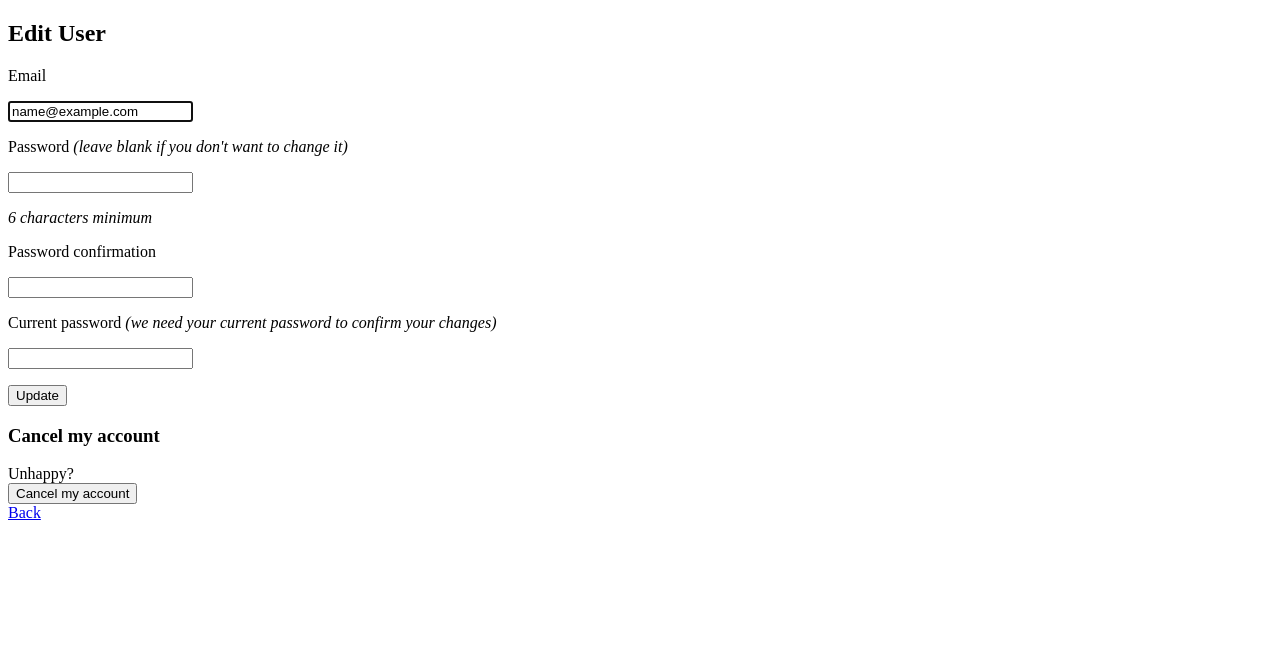
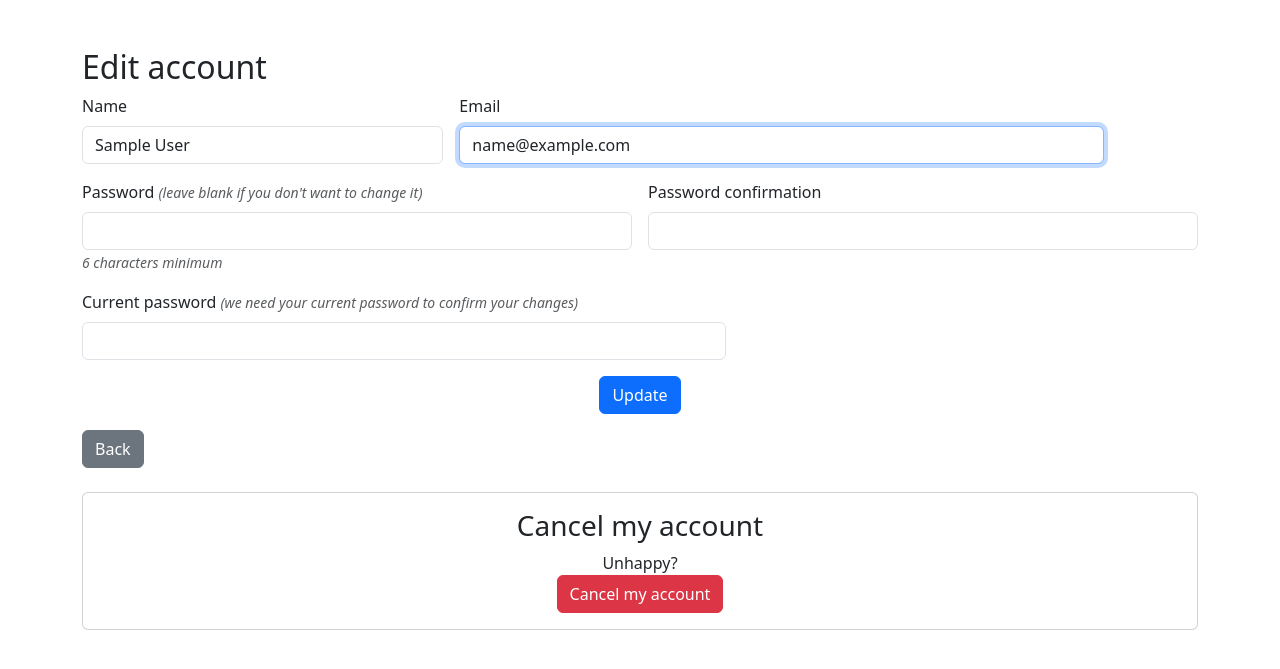
Before and after one commit to PabloEGonz/bugget-app, a Rails app: page /users/edit in a window 1280 px wide. Shown: the top 669 px of the page. Run offline with Rails 7, Linux system fonts and the light colour scheme; the visitor is signed in with stand-in values (Sample User, id 1); some libraries are stand-ins or nearby versions.

Commit message:
Style user views with bootstrap

```diff
--- /dev/null
+++ b/app/views/devise/registrations/edit.html.erb
@@ -0,0 +1,45 @@
+<div class="mt-5">
+  <h2>Edit <%= "account" || resource_name.to_s.humanize %></h2>
+  <%= form_for(resource, as: resource_name, url: registration_path(resource_name), html: { method: :put }) do |f| %>
+    <%= render "devise/shared/error_messages", resource: resource %>
+    <div class="row g-3">
+      <div class="col-md-4">
+        <%= f.label :name, class: "form-label" %>
+        <%= f.text_field :name, class: "form-control" %>
+      </div>
+      <div class="col-md-7">
+        <%= f.label :email, class: "form-label" %>
+        <%= f.email_field :email, autofocus: true, autocomplete: "email", class: "form-control" %>
+      </div>
+      <% if devise_mapping.confirmable? && resource.pending_reconfirmation? %>
+        <div>Currently waiting confirmation for: <%= resource.unconfirmed_email %></div>
+      <% end %>
+      <div class="col-md-6">
+        <%= f.label :password, class: "form-label" %> <i class="form-text">(leave blank if you don't want to change it)</i>
+        <%= f.password_field :password, autocomplete: "new-password", class: "form-control" %>
+        <% if @minimum_password_length %>
+          <em class="form-text"><%= @minimum_password_length %> characters minimum</em>
+        <% end %>
+      </div>
+      <div class="col-md-6">
+        <%= f.label :password_confirmation, class: "form-label" %>
+        <%= f.password_field :password_confirmation, autocomplete: "new-password", class: "form-control" %>
+      </div>
+      <div class="col-md-7">
+        <%= f.label :current_password, class: "form-label" %> <i class="form-text">(we need your current password to confirm your changes)</i>
+        <%= f.password_field :current_password, autocomplete: "current-password", class: "form-control" %>
+      </div>
+      <div class="actions text-center">
+        <%= f.submit "Update", class: "btn btn-primary" %>
+      </div>
+    </div>
+  <% end %>
+  <div class="my-3">
+    <%= link_to "Back", :back, class: 'btn btn-secondary text-center' %>
+  </div>
+  <div class="card text-center py-3 my-4">
+    <h3>Cancel my account</h3>
+    <div>Unhappy? <%= button_to "Cancel my account", registration_path(resource_name), data: { confirm: "Are you sure?", turbo_confirm: "Are you sure?" }, method: :delete,
+class: 'btn btn-danger' %></div>
+  </div>
+</div>
--- a/app/views/layouts/application.html.erb
+++ b/app/views/layouts/application.html.erb
@@ -5,12 +5,12 @@
     <meta name="viewport" content="width=device-width,initial-scale=1">
     <%= csrf_meta_tags %>
     <%= csp_meta_tag %>
-
     <%= stylesheet_link_tag "application", "data-turbo-track": "reload" %>
     <%= javascript_importmap_tags %>
+    <link href="https://cdn.jsdelivr.net/npm/bootstrap@5.3.1/dist/css/bootstrap.min.css" rel="stylesheet" integrity="sha384-4bw+/aepP/YC94hEpVNVgiZdgIC5+VKNBQNGCHeKRQN+PtmoHDEXuppvnDJzQIu9" crossorigin="anonymous">
+    <script src="https://cdn.jsdelivr.net/npm/bootstrap@5.3.1/dist/js/bootstrap.bundle.min.js" integrity="sha384-HwwvtgBNo3bZJJLYd8oVXjrBZt8cqVSpeBNS5n7C8IVInixGAoxmnlMuBnhbgrkm" crossorigin="anonymous"></script>
   </head>
-
-  <body>
+  <body class="container">
     <%= yield %>
   </body>
 </html>
--- a/config/routes.rb
+++ b/config/routes.rb
@@ -1,3 +1,5 @@
 Rails.application.routes.draw do
   devise_for :users
+
+  get '/user', to: 'users#index'
 end
```
Also changed, not shown: app/views/devise/registrations/new.html.erb (added, +31 -0 lines), app/views/devise/unlocks/new.html.erb (added, +16 -0 lines), app/views/users/index.html.erb (added, +18 -0 lines).
